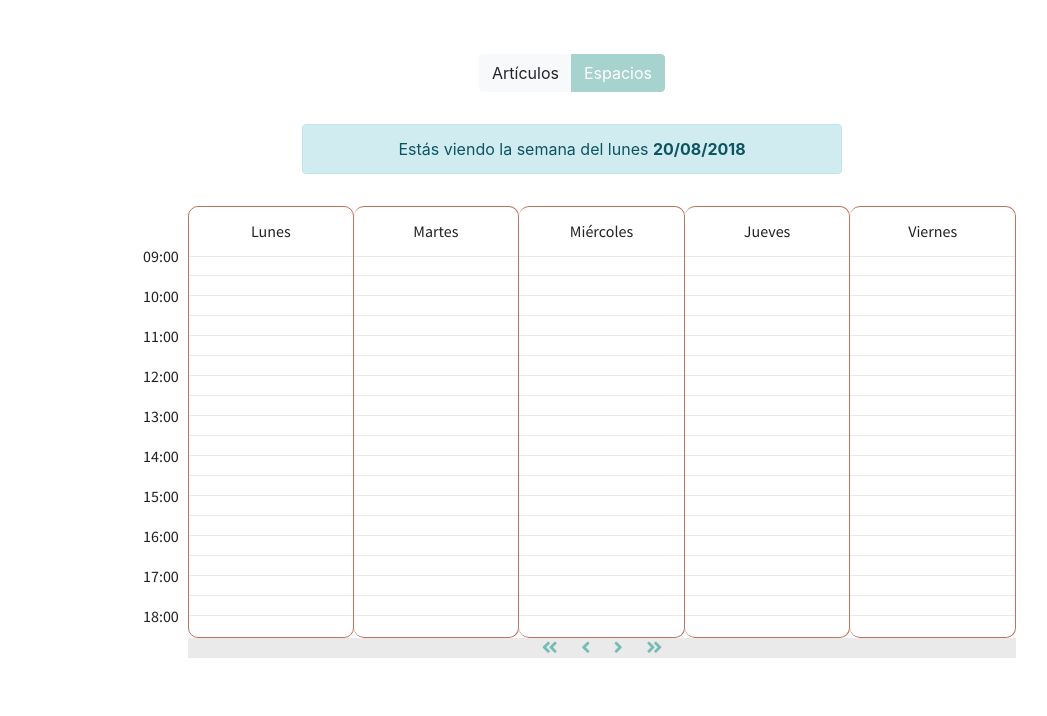
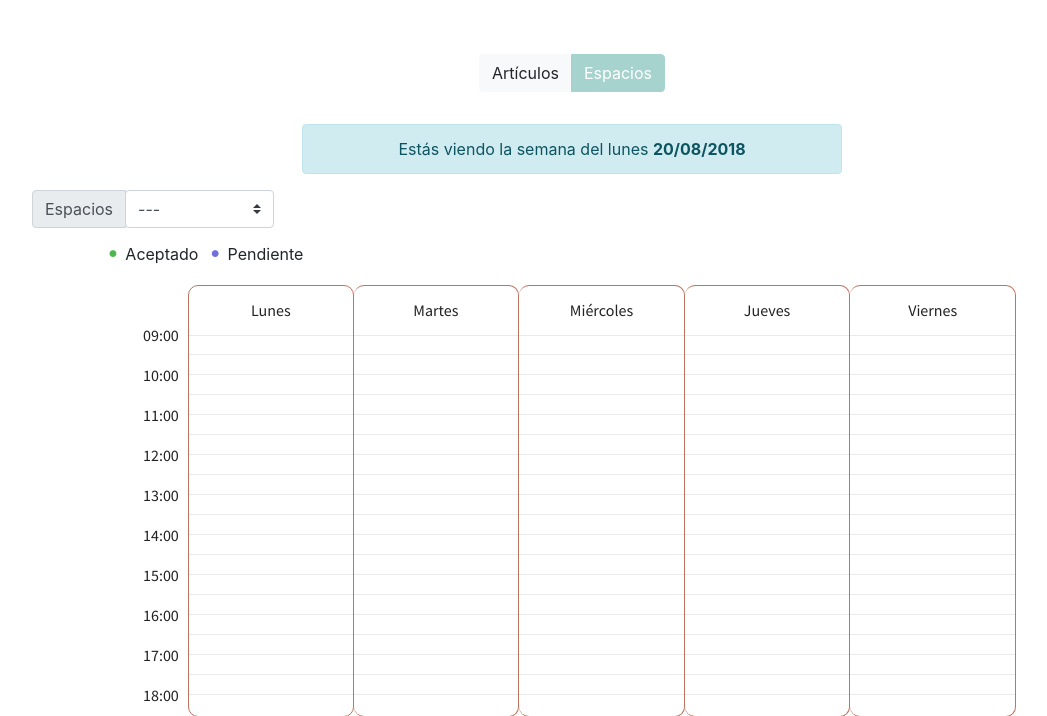
Before and after one commit to DCC-CC4401/2018-1-Core-Dumped-T4, a Django app: page /spaces/ in a window 1280 px wide. Shown: the part 78-794 px from the top of the page, without its empty margins (68-1115 px from the left). Before the commit the page ends 736 px from the top, so only its background shows below. Run offline with Django 3.2, Linux system fonts and the light colour scheme; a user stored in the database is signed in; tables that the repository leaves empty hold one stand-in row (values such as "Sample post"); some libraries are stand-ins or nearby versions.

Commit message:
Filtro y pequeña leyenda para calendario

```diff
--- a/cc4401Inventory/mainApp/templates/_schedule_landing.html
+++ b/cc4401Inventory/mainApp/templates/_schedule_landing.html
@@ -2,6 +2,34 @@
 <head>
     <link rel="stylesheet" href="{% static 'mainApp/css/schedule_reset.css' %}"> <!-- CSS reset -->
 </head>
+
+<div class="col-4">
+    <div class="input-group mb-3">
+        <div class="input-group-prepend">
+            <label class="input-group-text" for="inputGroupSelect01">Espacios</label>
+        </div>
+        <form id="myform" method="post" action="{% url 'landing_spaces' date=current_date filter=filter_calendar%}">
+            {% csrf_token %}
+            <select id="calendarFilter" name="espacios" class="custom-select">
+                <option value="A" {% if filter_calendar == "A" %}selected{% endif %}>---</option>
+                {% for i in spaces %}
+                    <option value="{{ i.name }}"
+                            {% if filter_calendar == i.name %}selected{% endif %}>{{ i.name }}</option>
+                {% endfor %}
+            </select>
+        </form>
+    </div>
+
+<div class="center-column">
+    <ul class="list-horizontal">
+        <li class="a"><span style="font-size: 1em">Aceptado</span> </li>
+        <li class="p"><span style="font-size: 1em">Pendiente</span></li>
+    </ul>
+</div>
+
+</div>
+
+
 <div class="cd-schedule loading">
     <div class="timeline" id="timeline">
         <ul>
@@ -27,7 +55,8 @@
         </ul>
     </div> <!-- .timeline -->
     <div id="line-container" class="line-container">
-	<div id="line" class="clock"></div><div class="message" id="message"></div>
+        <div id="line" class="clock"></div>
+        <div class="message" id="message"></div>
     </div>
     <div class="events" id="events">
         <ul>
@@ -37,13 +66,13 @@
                 <ul>
                     {% for r in reservations.0 %}
 
-					<li class="single-event" data-start="{{r.1}}" data-end="{{r.2}}" bgcolor="{{r.3}}">
+                        <li class="single-event" data-start="{{ r.1 }}" data-end="{{ r.2 }}" bgcolor="{{ r.3 }}">
                             <a href="">
-							<em class="event-name">{{r.0}}</em>
+                                <em class="event-name">{{ r.0 }}</em>
                             </a>
                         </li>
 
-					{% endfor%}
+                    {% endfor %}
 
                 </ul>
             </li>
@@ -55,13 +84,13 @@
 
                     {% for r in reservations.1 %}
 
-					<li class="single-event" data-start="{{r.1}}" data-end="{{r.2}}" bgcolor="{{r.3}}">
+                        <li class="single-event" data-start="{{ r.1 }}" data-end="{{ r.2 }}" bgcolor="{{ r.3 }}">
                             <a href="">
-							<em class="event-name">{{r.0}}</em>
+                                <em class="event-name">{{ r.0 }}</em>
                             </a>
                         </li>
 
-					{% endfor%}
+                    {% endfor %}
                 </ul>
             </li>
 
@@ -71,13 +100,13 @@
                 <ul>
                     {% for r in reservations.2 %}
 
-					<li class="single-event" data-start="{{r.1}}" data-end="{{r.2}}" bgcolor="{{r.3}}" >
+                        <li class="single-event" data-start="{{ r.1 }}" data-end="{{ r.2 }}" bgcolor="{{ r.3 }}">
                             <a href="">
-							<em class="event-name">{{r.0}}</em>
+                                <em class="event-name">{{ r.0 }}</em>
                             </a>
                         </li>
 
-					{% endfor%}
+                    {% endfor %}
                 </ul>
             </li>
 
@@ -87,13 +116,13 @@
                 <ul>
                     {% for r in reservations.3 %}
 
-					<li class="single-event" data-start="{{r.1}}" data-end="{{r.2}}"  bgcolor="{{r.3}}">
+                        <li class="single-event" data-start="{{ r.1 }}" data-end="{{ r.2 }}" bgcolor="{{ r.3 }}">
                             <a href="">
-							<em class="event-name">{{r.0}}</em>
+                                <em class="event-name">{{ r.0 }}</em>
                             </a>
                         </li>
 
-					{% endfor%}
+                    {% endfor %}
                 </ul>
             </li>
 
@@ -103,13 +132,13 @@
                 <ul>
                     {% for r in reservations.4 %}
 
-					<li class="single-event" data-start="{{r.1}}" data-end="{{r.2}}" bgcolor="{{r.3}}">
+                        <li class="single-event" data-start="{{ r.1 }}" data-end="{{ r.2 }}" bgcolor="{{ r.3 }}">
                             <a href="">
-							<em class="event-name">{{r.0}}</em>
+                                <em class="event-name">{{ r.0 }}</em>
                             </a>
                         </li>
 
-					{% endfor%}
+                    {% endfor %}
                 </ul>
             </li>
         </ul>
@@ -117,26 +146,23 @@
     </div>
 
 
-
     <div class="week-select" id="week-select">
         <div style="text-align: center; margin-right: auto; margin-left: auto; width: 200px; font-size: 18px">
             <form action="" method="get" class="selectform">
-				<a href="?date={{controls.0}}" role="button"><i class="fas fa-angle-double-left"></i></a>
+                <a href="{% url 'landing_spaces' date=controls.0 filter=filter_calendar %}" role="button"><i class="fas fa-angle-double-left"></i></a>
             </form>
             <form action="" method="get" class="selectform">
-				<a href="?date={{controls.1}}" role="button"><i class="fas fa-angle-left"></i></a>
+                <a href="{% url 'landing_spaces' date=controls.1 filter=filter_calendar %}" role="button"><i class="fas fa-angle-left"></i></a>
             </form>
             <form action="" method="get" class="selectform">
-				<a href="?date={{controls.2}}" role="button"><i class="fas fa-angle-right"></i></a>
+                <a href="{% url 'landing_spaces' date=controls.2 filter=filter_calendar %}" role="button"><i class="fas fa-angle-right"></i></a>
             </form>
             <form action="" method="get" class="selectform">
-				<a href="?date={{controls.3}}" role="button"><i class="fas fa-angle-double-right"></i></a>
+                <a href="{% url 'landing_spaces' date=controls.3 filter=filter_calendar %}" role="button"><i class="fas fa-angle-double-right"></i></a>
             </form>
         </div>
 
     </div>
-
-
 
 
     <div class="event-modal">
@@ -159,7 +185,30 @@
 
     <div class="cover-layer"></div>
 </div> <!-- .cd-schedule -->
+
+
+
 <script src="{% static 'js/modernizr.js' %}"></script>
 <script src="{% static 'js/jquery-3.0.0.min.js' %}"></script>
 
 <script src="{% static 'js/main.js' %}"></script> <!-- Resource jQuery -->
+
+<script>
+
+    $("#calendarFilter").on('change', function () {
+        $("#myform").submit();
+        $('.single-event').each(function () {
+            if ($("#calendarFilter").val() === "A") {
+                $(this).show();
+            }
+            else if ($(this).attr("name") !== $("#calendarFilter").val()) {
+                $(this).hide();
+            }
+            else {
+                $(this).show();
+            }
+        });
+        event.preventDefault();
+        $("#myform").val();
+    });
+</script>
--- a/cc4401Inventory/mainApp/urls.py
+++ b/cc4401Inventory/mainApp/urls.py
@@ -5,5 +5,6 @@
     path('', views.landing_articles),
     path('articles/', views.landing_articles, name='landing_articles'),
     path('spaces/', views.landing_spaces, name='landing_spaces'),
+    path('spaces/<str:date>/<str:filter>', views.landing_spaces, name='landing_spaces'),
     path('search/', views.search, name='search'),
 ]
--- a/cc4401Inventory/mainApp/views.py
+++ b/cc4401Inventory/mainApp/views.py
@@ -4,6 +4,8 @@
 from articlesApp.models import Article
 from reservationsApp.models import Reservation
 from django.contrib.auth.decorators import login_required
+
+from spacesApp.models import Space
 
 
 @login_required
@@ -13,7 +15,7 @@
 
 
 @login_required
-def landing_spaces(request, date=None):
+def landing_spaces(request, date=None, filter=None):
 
     if date:
         current_date = date
@@ -26,9 +28,22 @@
             current_week = datetime.date.today().isocalendar()[1]
             current_date = datetime.date.today().strftime("%Y-%m-%d")
 
-    reservations = Reservation.objects.filter(starting_date_time__week = current_week, state__in = ['P','A'])
+    if request.method == 'POST':
+        filter_calendar = request.POST['espacios']
+    elif filter is not None:
+        filter_calendar = filter
+    else:
+        filter_calendar = "A"
+
+    if filter_calendar == "A":
+        reservations = Reservation.objects.filter(starting_date_time__week=current_week, state__in=['P', 'A'])
+    else:
+        reservations = Reservation.objects.filter(starting_date_time__week=current_week, state__in=['P', 'A'],
+                                                  space__name=filter_calendar)
+
     colores = {'A': 'rgba(0,153,0,0.7)',
                'P': 'rgba(51,51,204,0.7)'}
+    spaces = Space.objects.all()
 
     res_list = []
     for i in range(5):
@@ -52,7 +67,9 @@
     context = {'reservations' : res_list,
                'current_date' : current_date,
                'controls' : move_controls,
-               'actual_monday' : monday}
+               'actual_monday' : monday,
+               'spaces': spaces,
+               'filter_calendar': filter_calendar}
     return render(request, 'espacios.html', context)
 
 
--- a/cc4401Inventory/static/css/application.css
+++ b/cc4401Inventory/static/css/application.css
@@ -72,3 +72,27 @@
     text-align: right;
     font-size: 12px;
 }
+
+.list-horizontal li {
+	display:inline-block;
+}
+.list-horizontal li.a:before {
+	content: '\00a0\2022\00a0';
+	color:#79bcb5;
+	color:rgba(0,153,0,0.7);
+	font-size:22px;
+}
+
+.list-horizontal li.p:before {
+	content: '\00a0\2022\00a0';
+	color:#999;
+	color:rgba(51,51,204,0.7);
+	font-size:22px;
+}
+
+.list-horizontal li.r:before {
+	content: '\00a0\2022\00a0';
+	color:#999;
+	color:rgba(0,0,0,0.5);
+	font-size:22px;
+}
```
Lines whose indentation alone changed are shown as unchanged.
